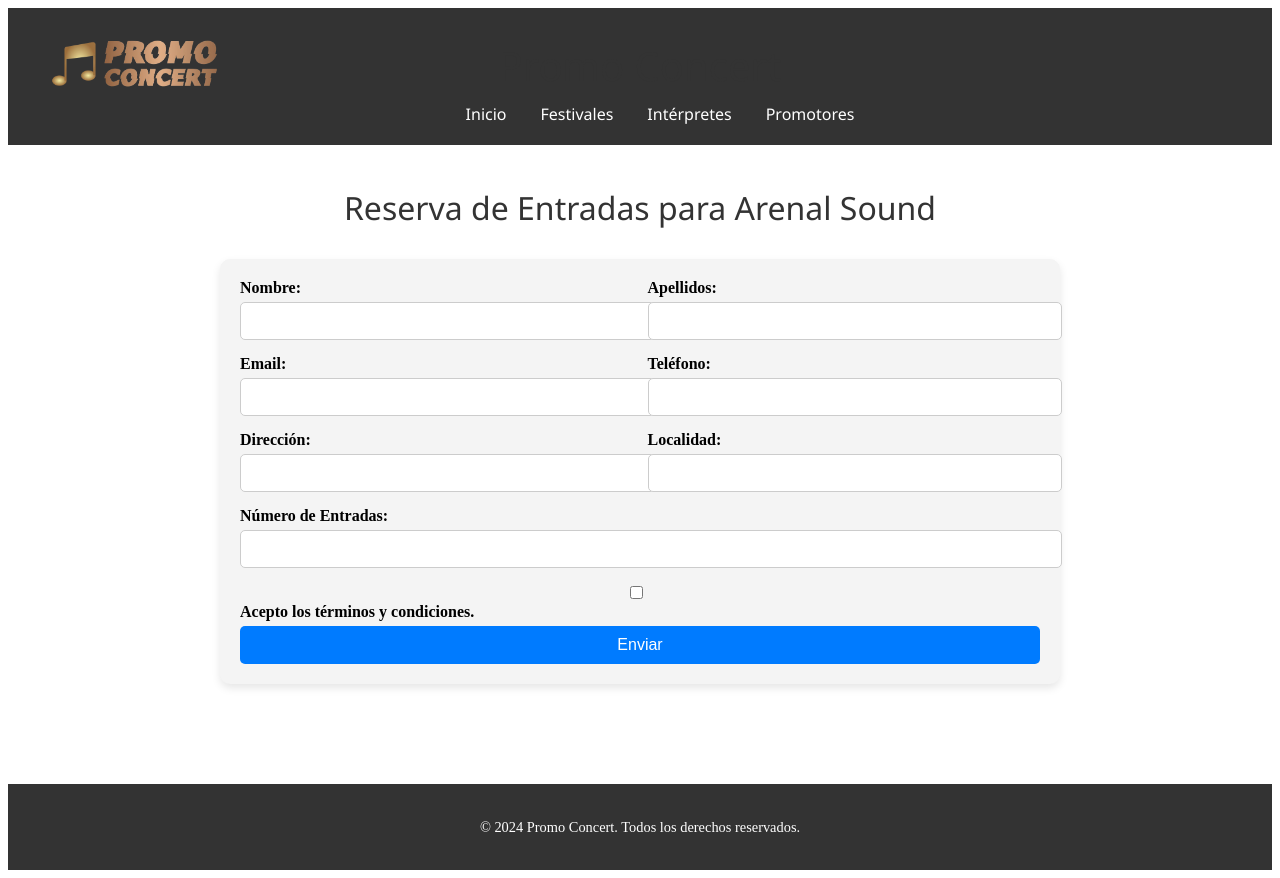
After one commit to anealberdii/proyectoWeb, a Django app: page /festival/1/comprarEntrada in a window 1280 px wide. The commit adds this page. Run offline with Django 5.2, Linux system fonts and the light colour scheme; data comes from the database, SQL or seed files in the repository; both versions use the stored data as it was after the commit.

Commit message:
Avances miercoles

```diff
--- a/Proyecto1/app1/static/css/style.css
+++ b/Proyecto1/app1/static/css/style.css
@@ -474,3 +474,120 @@
 .carrusel-button:hover {
     background-color: rgba(0, 0, 0, 0.7); /* Cambiar ligeramente el fondo al pasar el mouse */
 }
+
+/* Formulario */
+
+.formulario-reserva {
+    max-width: 800px;
+    margin: 0 auto;
+    padding: 20px;
+    background-color: #f4f4f4;
+    border-radius: 10px;
+    box-shadow: 0 4px 8px rgba(0, 0, 0, 0.1);
+}
+
+.form-row {
+    display: flex;
+    justify-content: space-between;
+    margin-bottom: 15px;
+}
+
+.form-field {
+    flex: 1;
+    margin-right: 15px;
+}
+
+
+.form-field:last-child {
+    margin-right: 0;
+}
+
+.form-field label {
+    display: block;
+    font-size: 16px;
+    font-weight: bold;
+    margin-bottom: 5px;
+}
+
+.form-field input {
+    width: 100%;
+    padding: 10px;
+    font-size: 14px;
+    border: 1px solid #ccc;
+    border-radius: 5px;
+}
+
+.submit-btn {
+    width: 100%;
+    padding: 10px;
+    background-color: #007bff;
+    color: white;
+    font-size: 16px;
+    border: none;
+    border-radius: 5px;
+    cursor: pointer;
+    transition: background-color 0.3s;
+}
+
+.submit-btn:hover {
+    background-color: #0056b3;
+}
+
+input[type="checkbox"] {
+    margin-right: 10px;
+}
+
+/* PaginaPromotores */
+
+/* Estilos para la tabla de promotores */
+.promotores-table {
+    width: 100%;  /* La tabla ocupará todo el ancho de la pantalla */
+    margin: 0 auto 20px auto;  /* Centra la tabla en la página */
+    border-collapse: collapse;
+}
+
+.promotores-table td {
+    width: 20%;  /* 5 columnas ocupan el 100% */
+    padding: 30px;  /* Aumento el espacio interno de cada celda */
+    text-align: center;  /* Centra el contenido en cada celda */
+    vertical-align: top;
+    background-color: #f0f0f0; /* Color gris claro para las celdas */
+    box-sizing: border-box; /* Asegura que el padding no afecte al tamaño de la celda */
+}
+
+/* Estilo de la tarjeta dentro de cada celda */
+.card {
+    width: 90%;  /* La tarjeta ocupará el 100% del ancho de su celda */
+    height: 110px; /* Aumenta la altura de la tarjeta */
+    background: #fff;
+    border-radius: 8px;
+    box-shadow: 0 4px 6px rgba(0, 0, 0, 0.1);
+    display: flex;
+    flex-direction: column;
+    justify-content: center;
+    align-items: center;
+    padding: 10px;
+    margin-bottom: 20px; /* Añado un margen inferior a las tarjetas para mayor separación */
+}
+
+/* Título de la tarjeta */
+.card-title {
+    font-size: 14px;  /* Tamaño reducido para el nombre */
+    color: #333;
+    text-align: center;
+    margin: 0;
+}
+
+/* Estilo de la imagen */
+.promotor-img {
+    width: 50px;  /* Ajustar el tamaño de la imagen */
+    height: 50px; /* Mantener el aspecto cuadrado */
+    object-fit: cover;  /* Recorta la imagen para que se ajuste al espacio */
+    border-radius: 50%;  /* Hacer la imagen redonda */
+    margin-bottom: 10px;  /* Espacio entre la imagen y el nombre */
+}
+
+/* Efecto al pasar el ratón */
+.card:hover {
+        box-shadow: 0 8px 12px rgba(0, 0, 0, 0.2);
+}
--- /dev/null
+++ b/Proyecto1/app1/templates/formulario.html
@@ -0,0 +1,61 @@
+{% extends "base.html" %}
+
+{% block content %}
+    <h1>Reserva de Entradas para {{ festival.nombre }}</h1>
+
+    <form method="POST" class="formulario-reserva">
+        {% csrf_token %}
+
+        <div class="form-row">
+            <div class="form-field">
+                <label for="nombre">Nombre:</label>
+                <input type="text" id="nombre" name="nombre" required>
+            </div>
+            <div class="form-field">
+                <label for="apellidos">Apellidos:</label>
+                <input type="text" id="apellidos" name="apellidos" required>
+            </div>
+        </div>
+
+        <div class="form-row">
+            <div class="form-field">
+                <label for="email">Email:</label>
+                <input type="email" id="email" name="email" required>
+            </div>
+            <div class="form-field">
+                <label for="telefono">Teléfono:</label>
+                <input type="tel" id="telefono" name="telefono" pattern="[0-9]{9}" required>
+            </div>
+        </div>
+
+        <div class="form-row">
+            <div class="form-field">
+                <label for="direccion">Dirección:</label>
+                <input type="text" id="direccion" name="direccion" required>
+            </div>
+            <div class="form-field">
+                <label for="localidad">Localidad:</label>
+                <input type="text" id="localidad" name="localidad" required>
+            </div>
+        </div>
+
+        <div class="form-row">
+            <div class="form-field">
+                <label for="numero_entradas">Número de Entradas:</label>
+                <input type="number" id="numero_entradas" name="numero_entradas" min="1" required>
+            </div>
+        </div>
+
+        <input type="hidden" id="festival" name="festival" value="{{ festival.nombre }}">
+
+        <div class="form-field">
+            <label for="terminos_condiciones">
+                <input type="checkbox" id="terminos_condiciones" name="terminos_condiciones" required>
+                Acepto los términos y condiciones.
+            </label>
+        </div>
+
+        <button type="submit" class="submit-btn">Enviar</button>
+    </form>
+
+{% endblock %}
--- a/Proyecto1/app1/templates/interpretes/detallesInterpretes.html
+++ b/Proyecto1/app1/templates/interpretes/detallesInterpretes.html
@@ -4,7 +4,7 @@
     <!-- Contenedor principal para la foto de fondo -->
     <div class="background-container-detInterprete">
         <!-- Foto de fondo (semi-transparente) -->
-        <img src="{{ interprete.foto.url }}" alt="Foto de fondo {{ interprete.nombre }}" class="background-photo-interprete">
+        <img src="{{ interprete.fotoFondo.url }}" alt="Foto de fondo {{ interprete.nombre }}" class="background-photo-interprete">
         <!-- Foto del festival (redonda) -->
         <img src="{{ interprete.foto.url }}" alt="Foto de {{ interprete.nombre }}" class ="interprete-image">
 
--- a/Proyecto1/app1/urls.py
+++ b/Proyecto1/app1/urls.py
@@ -9,4 +9,5 @@
     path ('festival/<int:id>/', views.detalles_festival, name='detalles_festival'),
     path ('interprete/<int:id>', views.detalles_interprete, name = 'detalles_interprete'),
     path ('promotor/<int:id>', views.detalles_promotor, name = 'detalles_promotor'),
+    path ('festival/<int:id>/comprarEntrada', views.formulario, name = 'formulario'),
 ]
--- a/Proyecto1/app1/views.py
+++ b/Proyecto1/app1/views.py
@@ -91,3 +91,9 @@
         'interprete': interprete,
         'festivales': festivales
     })
+
+def formulario(request, id):
+    # Obtiene el festival por el ID
+    festival = get_object_or_404(Festival, id=id)
+    # Pasa el festival al contexto para la plantilla
+    return render(request, 'formulario.html', {'festival': festival})
```
Also changed, not shown: Proyecto1/app1/static/js/listaPromotores.js (added, +22 -0 lines), Proyecto1/app1/templates/promotores/listaPromotores.html (+28 -6 lines), Proyecto1/db.sqlite3, Proyecto1/media/interpretes/ArianaFondo.jpg (added), Proyecto1/media/interpretes/BadBunnyFondo.jpg (added), Proyecto1/media/interpretes/BeyonceFondo.jpg (added), Proyecto1/media/interpretes/BeyonceFondo_Hk8jL79.jpg (added), Proyecto1/media/interpretes/BillieFondo.jpg (added), Proyecto1/media/interpretes/DrakeFondo.jpg (added), Proyecto1/media/interpretes/KendrickFondo.jpg (added), Proyecto1/media/interpretes/OliviaFondo.jpg (added), Proyecto1/media/interpretes/ShakiraFondo.jpg (added), Proyecto1/media/interpretes/TaylorFondo.jpg (added), Proyecto1/media/interpretes/TravisFondo.jpg (added).
